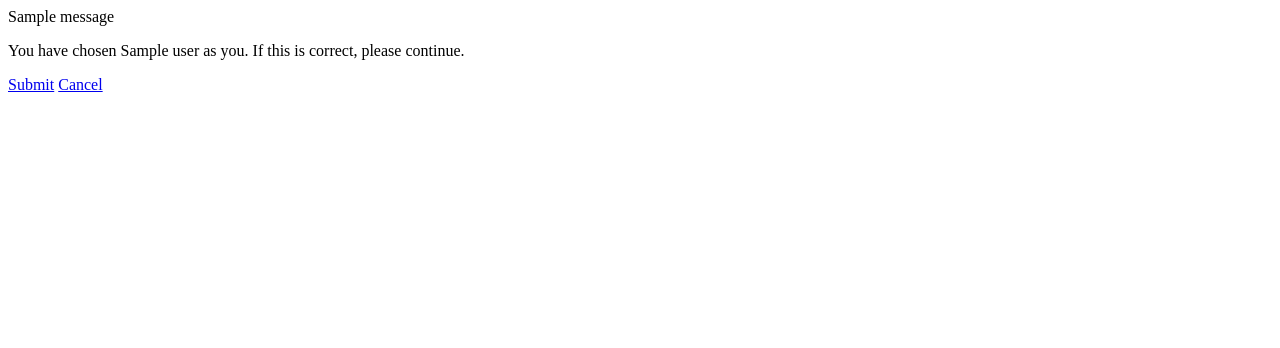
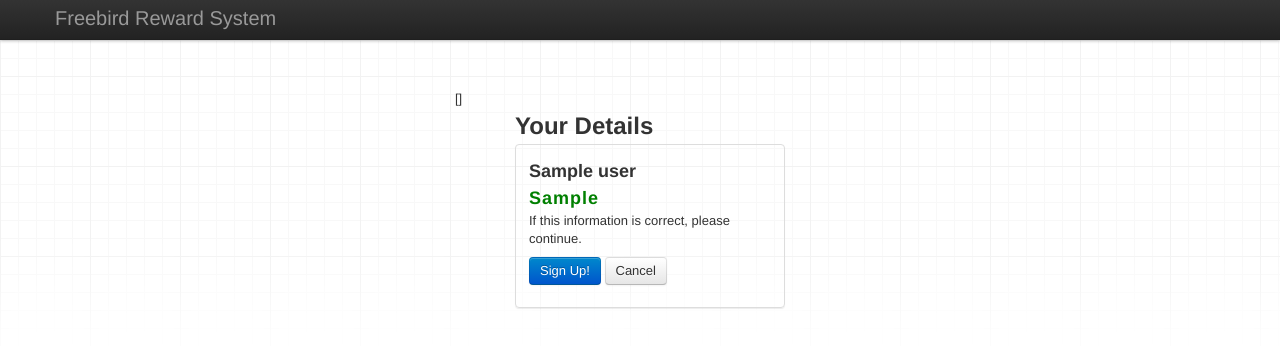
Before and after one commit to deone/berry, a Django app: template templates/refer/final.html in a window 1280 px wide. Shown: the top 348 px of the page. Run offline with Django 3.2, Linux system fonts and the light colour scheme; the template is opened without the code that fills it: most values are stand-ins (such as "Sample title", 1, 10 or a date in 2020); one stand-in notice (Sample message) is shown; some libraries are stand-ins or nearby versions.

Commit message:
Style all templates related to joining.

```diff
--- a/static/css/main.css
+++ b/static/css/main.css
@@ -8,10 +8,24 @@
 }
 
 .join	{
-    padding-top: 150px;
+    margin-top: 150px;
 }
 
-.join form input[type='text']	{
+.details    {
+    margin-left: 60px;
+    margin-right: 40px;
+}
+
+.phone_no   {
+    color: green;
+    letter-spacing: 1px;
+}
+
+.capitalize {
+    text-transform: capitalize;
+}
+
+.join input[type='text']    {
     padding: 10px 14px;
     font-size: 18px;
     font-weight: bold;
--- a/templates/base.html
+++ b/templates/base.html
@@ -1,10 +1,63 @@
-<html>
-    <head>
-	<title>Refer</title>
-    </head>
-    <body>
+<!DOCTYPE html>
+<html lang="en">
+  <head>
+    <meta charset="utf-8">
+    <title>Freebird Reward System</title>
+    <meta name="viewport" content="width=device-width, initial-scale=1.0">
+    <meta name="description" content="">
+    <meta name="author" content="">
+
+    <!-- Le styles -->
+    <link href="{{ STATIC_URL }}css/bootstrap.css" rel="stylesheet">
+    <style>
+      body {
+        padding-top: 60px; /* 60px to make the container go all the way to the bottom of the topbar */
+      }
+    </style>
+    <link href="{{ STATIC_URL }}css/bootstrap-responsive.css" rel="stylesheet">
+    <link href="{{ STATIC_URL }}css/main.css" rel="stylesheet">
+
+    <!-- Le HTML5 shim, for IE6-8 support of HTML5 elements -->
+    <!--[if lt IE 9]>
+      <script src="http://html5shim.googlecode.com/svn/trunk/html5.js"></script>
+    <![endif]-->
+
+    <!-- Le fav and touch icons -->
+    <link rel="shortcut icon" href="{{ STATIC_URL }}ico/favicon.ico">
+    <link rel="apple-touch-icon-precomposed" sizes="144x144" href="{{ STATIC_URL }}ico/apple-touch-icon-144-precomposed.png">
+    <link rel="apple-touch-icon-precomposed" sizes="114x114" href="{{ STATIC_URL }}ico/apple-touch-icon-114-precomposed.png">
+    <link rel="apple-touch-icon-precomposed" sizes="72x72" href="{{ STATIC_URL }}ico/apple-touch-icon-72-precomposed.png">
+    <link rel="apple-touch-icon-precomposed" href="{{ STATIC_URL }}ico/apple-touch-icon-57-precomposed.png">
+  </head>
+
+  <body>
+
+    <div class="navbar navbar-fixed-top">
+      <div class="navbar-inner">
+        <div class="container">
+          <a class="btn btn-navbar" data-toggle="collapse" data-target=".nav-collapse">
+            <span class="icon-bar"></span>
+            <span class="icon-bar"></span>
+            <span class="icon-bar"></span>
+          </a>
+          <a class="brand" href="#">Freebird Reward System</a>
+        </div>
+      </div>
+    </div>
+
+    <div class="container">
 	{% block app_body %}{% endblock %}
-    </body>
+    </div> <!-- /container -->
+
     <script src="{{ STATIC_URL }}js/jquery.js"></script>
+    <script src="{{ STATIC_URL }}js/bootstrap-alert.js"></script>
+    <script src="{{ STATIC_URL }}js/jquery.numeric.js"></script>
+    <script>
+	$(".numeric").numeric();
+	$(".integer").numeric(false, function()	{
+	    alert("Integers only"); this.value = ""; this.focus();
+	});
+    </script>
     {% block custom_js %}{% endblock %}
+  </body>
 </html>
--- a/templates/refer/final.html
+++ b/templates/refer/final.html
@@ -3,24 +3,16 @@
 {% load thumbnail %}
 
 {% block _form %}
-{% if messages %}
-    {% for message in messages %}
-    <p{% if message.tags %} class="{{ message.tags }}" {% endif %}>{{ message }}</p>
-    {% endfor %}
+{{ form.non_field_errors }}
+{{ form.phone_number.errors }}
+{% if not subscriber %}
+<form class="well form-inline join" action="{% url join_final %}" method="post">{% csrf_token %}
+    {{ form.phone_number }}
+    <button type="submit" class="btn btn-primary btn-large">Next</button>
+</form>
 {% endif %}
-
-<form action="{% url join_final %}" method="post">{% csrf_token %}
-    {{ form.as_p }}
-    {% if not subscriber %}
-    <button>Submit</button>
-    {% endif %}
-</form>
 {% endblock %}
-
-{% block subscriber_confirm %}
-<p>
-    You have chosen {{ subscriber.user.get_full_name }} as you.
-    If this is correct, please continue.
-</p>
-<a href="{% url join_done %}">Submit</a>&nbsp;<a href="{% url join_pre %}">Cancel</a>
+{% block you_or_referrer %}<h2>Your Details</h2>{% endblock %}
+{% block final_or_done %}
+    <a href="{% url join_done %}" class="btn btn-primary">Sign Up!</a>
 {% endblock %}
--- a/templates/refer/index.html
+++ b/templates/refer/index.html
@@ -3,36 +3,40 @@
 {% load thumbnail %}
 
 {% block app_body %}
-
+    <div class="row">
+	<div class="span4">&nbsp;</div>
+	<div class="span4">
 	    {% block _form %}
-<form id="join_form" action="{% url join_pre %}" method="post">{% csrf_token %}
-    {{ form.as_p }}
+		{{ form.non_field_errors }}
+		{{ form.phone_number.errors }}
 		{% if not subscriber %}
-    <button>Next</button>
+		    <form class="well form-inline join" action="{% url join_pre %}" method="post">{% csrf_token %}
+			{{ form.phone_number }}
+			<button type="submit" class="btn btn-primary btn-large">Next</button>
+		    </form>
 		{% endif %}
-</form>
 	    {% endblock %}
-
 	    {% if subscriber %}
-    {% thumbnail subscriber.photo "97x97" crop="center" as sp %}
+		<div class="details">
+		    {% block you_or_referrer %}<h2>Your Referrer&apos;s Details</h2>{% endblock %}
+		    <div class="thumbnail">
+			{% thumbnail subscriber.photo "260x180" crop="center" as sp %}
 			    <img src="{{ sp.url }}" width="{{ sp.width }}" height="{{ sp.height }}"/>
 			{% endthumbnail %}
-    {% block subscriber_confirm %}
+			<div class="caption">
+			    <h3>{{ subscriber.user.get_full_name }}</h3>
+			    <h3 class="phone_no">{{ subscriber.get_msisdn }}</h3>
+			    <p>If this information is correct, please continue.</p>
 			    <p>
-	You have chosen {{ subscriber.user.get_full_name }} as your referrer.
-	If this is correct, please continue.
+			    {% block final_or_done %}
+				<a href="{% url join_final %}" class="btn btn-primary">Continue</a>
+			    {% endblock %}
+				<a href="{% url join_pre %}" class="btn">Cancel</a>
 			    </p>
-    <a href="{% url join_final %}">Confirm</a>&nbsp;<a href="{% url join_pre %}">Cancel</a>
+			</div>
+		    </div>
+		</div>
+	    {% endif %}
+	</div>
+    </div>
 {% endblock %}
-{% endif %}
-{% endblock %}
-
-{% block custom_js %}
-    <script src="{{ STATIC_URL }}js/jquery.numeric.js"></script>
-    <script>
-	$(".numeric").numeric();
-	$(".integer").numeric(false, function()	{
-	    alert("Integers only"); this.value = ""; this.focus();
-	});
-    </script>
-{% endblock %}
```
Lines whose indentation alone changed are shown as unchanged.
